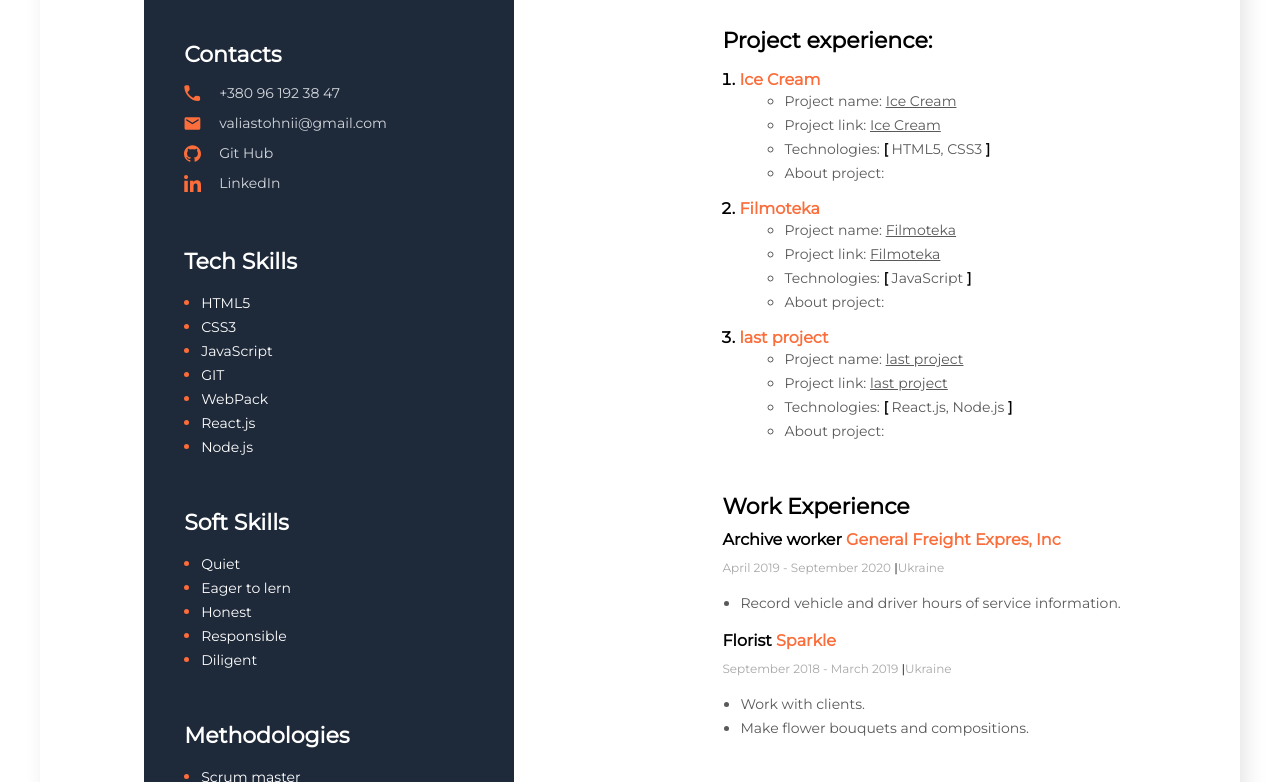
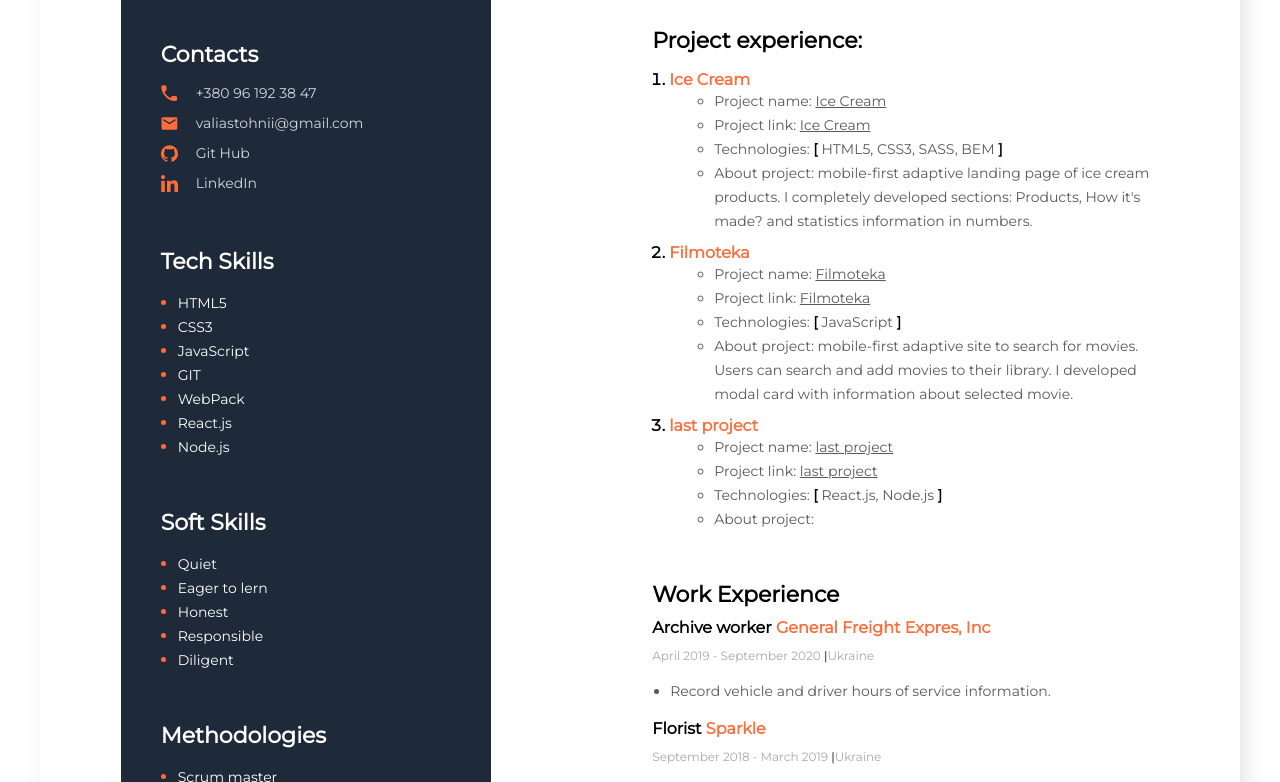
Before and after one commit to ValiaStohnii/resume-ValiaStohnii, a plain HTML site: page index.html in a window 1280 px wide. Shown: the part 318-1100 px from the top of the page. Drawn offline with Linux system fonts and the light colour scheme.

Commit message:
fixed projects

```diff
--- a/css/style.css
+++ b/css/style.css
@@ -156,7 +156,11 @@ body {
   font-weight: bold;
 }
 .my-progects-item {
+  margin-bottom: 10px;
   color: #000000;
+}
+.my-progects-experience {
+  width: 450px;
 }
 .my-progects-link {
   font-style: normal;
@@ -172,6 +176,9 @@ body {
   line-height: 24px;
   color: #595959;
   margin-left: 5px;
+}
+.my-progects-about {
+  margin: 0;
 }
 .my-progects-bracket {
   font-style: normal;
--- a/index.html
+++ b/index.html
@@ -30,7 +30,7 @@
             <ol class="my-progects-list">
                 <li class="my-progects-item">
                     <h4 class="my-progects-title">Ice Cream</h4>
-                    <ul>
+                    <ul class="my-progects-experience">
                         <li class="my-progects-text">Project name:
                             <a href="https://bublik1990.github.io/team-project/" class="my-progects-link">Ice Cream</a>
                         </li>
@@ -38,16 +38,16 @@
                             <a href="https://github.com/bublik1990/team-project" class="my-progects-link">Ice Cream</a>
                         </li>
                         <li class="my-progects-text">Technologies:
-                            <span class="my-progects-bracket">[</span> HTML5, CSS3 <span class="my-progects-bracket">]</span>
+                            <span class="my-progects-bracket">[</span> HTML5, CSS3, SASS, BEM <span class="my-progects-bracket">]</span>
                         </li>
-                        <li class="my-progects-text">About project:
-                            <p></p>
+                        <li class="my-progects-text">
+                            <p class="my-progects-about">About project: mobile-first adaptive landing page of ice cream products. I completely developed sections: Products, How it's made? and statistics information in numbers.</p>
                         </li>
                     </ul>
                 </li>
                 <li class="my-progects-item">
                     <h4 class="my-progects-title">Filmoteka</h4>
-                    <ul>
+                    <ul class="my-progects-experience">
                         <li class="my-progects-text">Project name:
                             <a href="https://bublik1990.github.io/js-team-project/" class="my-progects-link">Filmoteka</a>
                         </li>
@@ -57,14 +57,14 @@
                         <li class="my-progects-text">Technologies:
                             <span class="my-progects-bracket">[</span> JavaScript <span class="my-progects-bracket">]</span>
                         </li>
-                        <li class="my-progects-text">About project:
-                            <p></p>
+                        <li class="my-progects-text">
+                            <p class="my-progects-about">About project: mobile-first adaptive site to search for movies. Users can search and add movies to their library. I developed modal card with information about selected movie. </p>
                         </li>
                     </ul>
                 </li>
                 <li class="my-progects-item">
                     <h4 class="my-progects-title">last project</h4>
-                    <ul>
+                    <ul class="my-progects-experience">
                         <li class="my-progects-text">Project name:
                             <a href="/" class="my-progects-link">last project</a>
                         </li>
@@ -74,8 +74,8 @@
                         <li class="my-progects-text">Technologies:
                             <span class="my-progects-bracket">[</span> React.js, Node.js <span class="my-progects-bracket">]</span>
                         </li>
-                        <li class="my-progects-text">About project:
-                            <p></p>
+                        <li class="my-progects-text">
+                            <p class="my-progects-about">About project:</p>
                         </li>
                     </ul>
                 </li>
```
